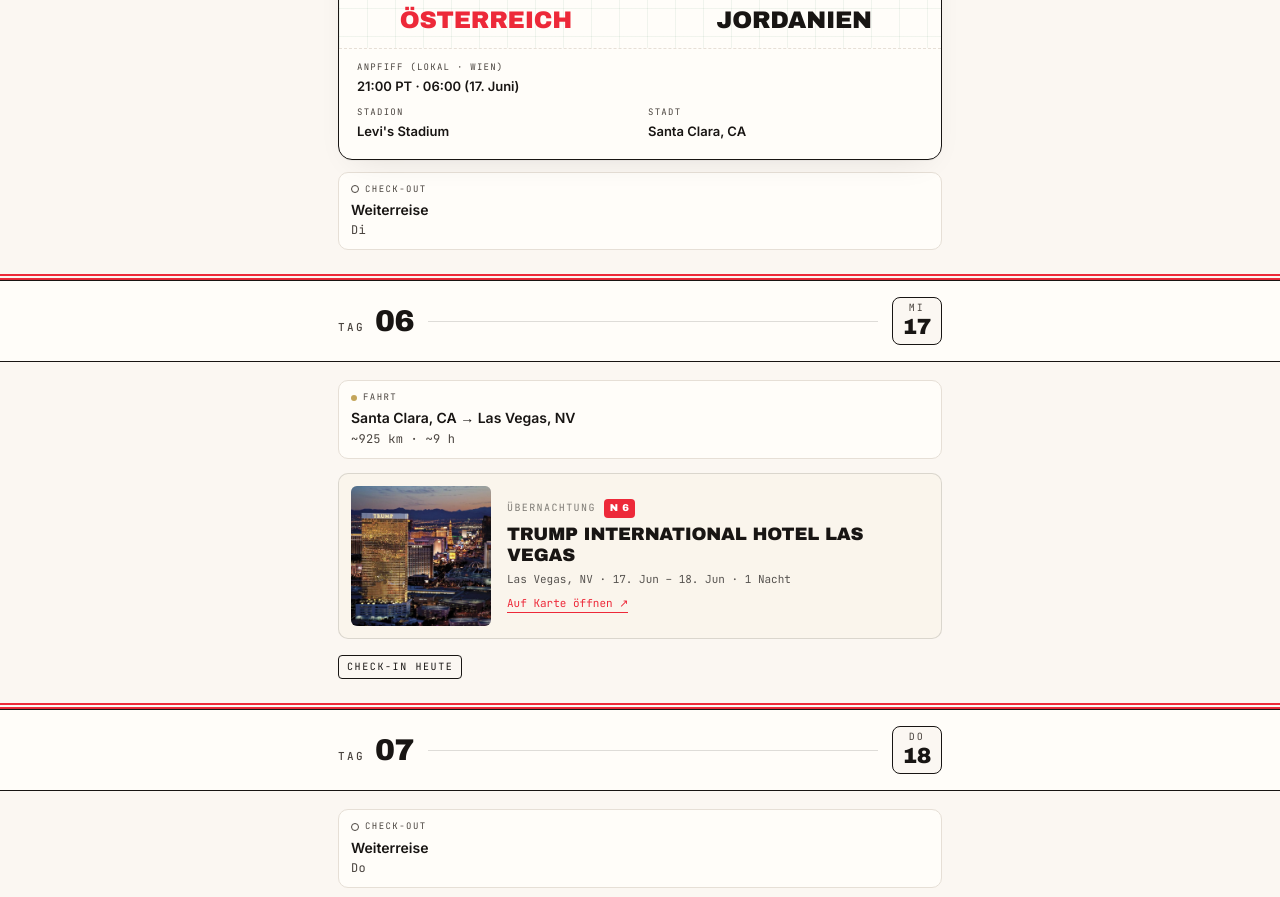
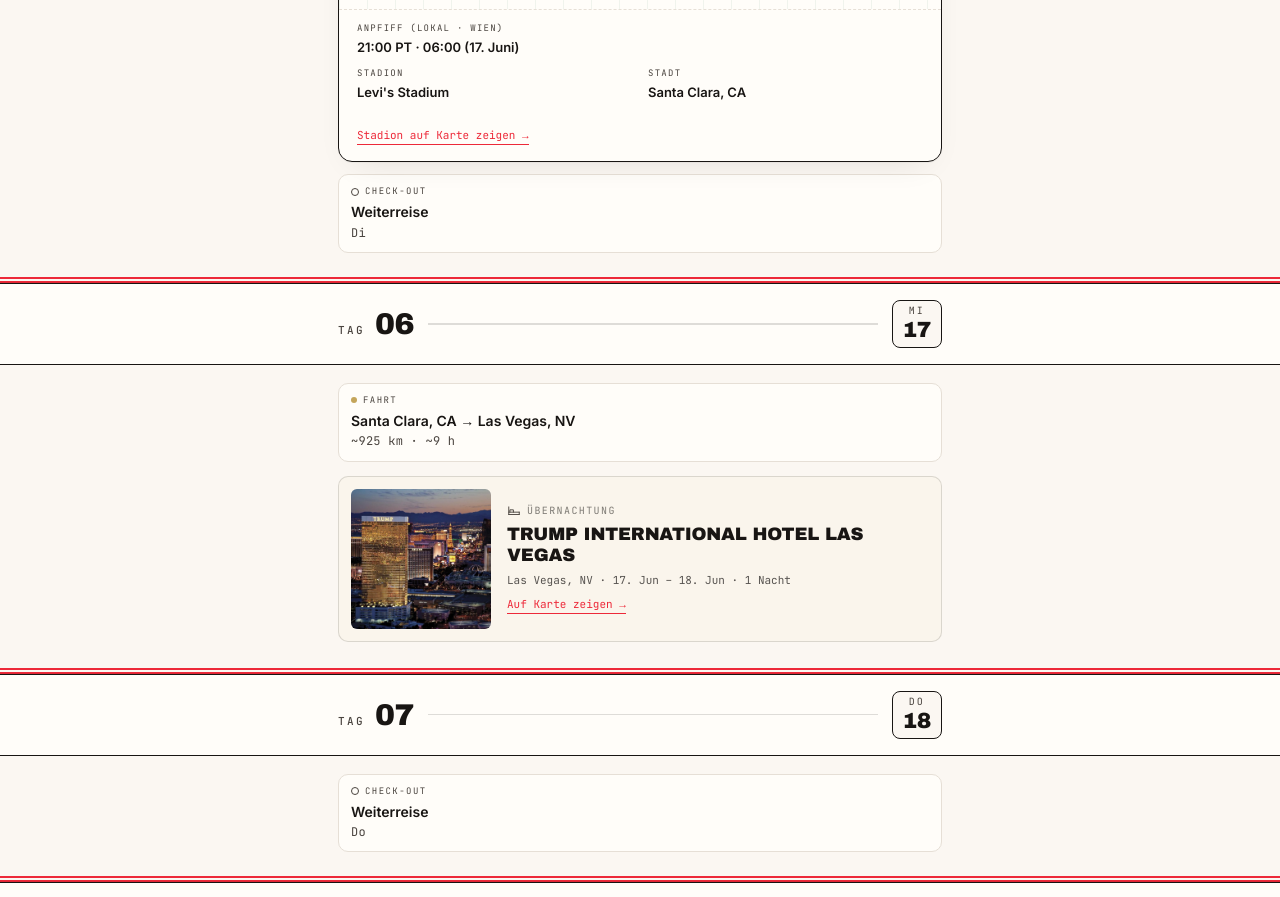
Before and after one commit to klu2/roadtrip-usa-2026, a Next.js app: page / in a window 1280 px wide. Shown: the part 2840-3737 px from the top of the page. Built offline with nearby package versions, Linux system fonts and the light colour scheme.

Commit message:
layout enhancements

```diff
--- a/src/app/globals.css
+++ b/src/app/globals.css
@@ -345,9 +345,9 @@
 .game-card .matchup {
   display: grid;
   grid-template-columns: 1fr auto 1fr;
-  gap: 14px;
+  gap: 8px;
   align-items: center;
-  padding: 22px 18px 16px;
+  padding: 22px 8px 16px;
   position: relative;
   background-image:
     linear-gradient(to right, rgba(46, 125, 84, 0.07) 1px, transparent 1px),
@@ -359,11 +359,10 @@
   text-align: center;
   font-family: var(--font-display);
   font-size: clamp(18px, 5vw, 24px);
-  letter-spacing: -0.01em;
+  letter-spacing: -0.02em;
   text-transform: uppercase;
   line-height: 1;
-  word-break: break-word;
-  hyphens: auto;
+  white-space: nowrap;
 }
 .game-card .team.us { color: var(--rot); }
 .game-card .team .crest {
@@ -413,6 +412,10 @@
   font-weight: 600;
   margin-top: 3px;
   font-size: 13px;
+}
+.game-card .game-card-footer {
+  padding: 0 18px 16px;
+  position: relative;
 }
 
 /* ---------- Itinerary (full-bleed day blocks) ---------- */
@@ -531,22 +534,6 @@
   margin: 0;
 }
 
-.day-tag-row {
-  margin-top: 2px;
-}
-.day-tag-chip {
-  display: inline-block;
-  background: var(--weiss);
-  border: 1px solid var(--ink);
-  color: var(--ink);
-  font-family: var(--font-mono);
-  font-size: 10px;
-  letter-spacing: 0.16em;
-  text-transform: uppercase;
-  padding: 4px 8px;
-  border-radius: 4px;
-}
-
 @media (max-width: 380px) {
   .day-header-inner {
     padding: 14px 14px;
@@ -635,9 +622,9 @@
   min-width: 0;
 }
 .stay-label {
-  display: flex;
+  display: inline-flex;
   align-items: center;
-  gap: 8px;
+  gap: 6px;
   font-family: var(--font-mono);
   font-size: 10px;
   letter-spacing: 0.14em;
@@ -645,16 +632,12 @@
   text-transform: uppercase;
   margin-bottom: 6px;
 }
-.stay-badge {
+.bed-icon {
+  width: 14px;
+  height: 14px;
   display: inline-block;
-  background: var(--rot);
-  color: white;
-  font-family: var(--font-display);
-  font-size: 10px;
-  letter-spacing: 0.04em;
-  padding: 2px 6px;
-  border-radius: 4px;
-  text-transform: uppercase;
+  color: var(--ink-2);
+  flex-shrink: 0;
 }
 .stay-name {
   font-family: var(--font-display);
--- a/src/components/GameCard.tsx
+++ b/src/components/GameCard.tsx
@@ -1,3 +1,4 @@
+import Link from "next/link";
 import type { Game } from "@/data/trip.types";
 
 interface Props {
@@ -47,6 +48,11 @@
           <div className="v">{game.city}</div>
         </div>
       </div>
+      <div className="game-card-footer">
+        <Link className="stay-link" href={`/karte?focus=${game.id}`} prefetch>
+          Stadion auf Karte zeigen →
+        </Link>
+      </div>
     </article>
   );
 }
--- a/src/components/Itinerary.tsx
+++ b/src/components/Itinerary.tsx
@@ -1,18 +1,37 @@
+import Link from "next/link";
 import { TRIP } from "@/data/trip";
 import {
   enumerateDays,
   fmtDate,
   nightsCount,
-  stayBadge,
   tripDay,
 } from "@/lib/format";
 import type { Hotel } from "@/data/trip.types";
 import GameCard from "./GameCard";
 
-const StayBlock = ({ hotel, startIso }: { hotel: Hotel; startIso: string }) => {
+const BedIcon = () => (
+  <svg
+    className="bed-icon"
+    viewBox="0 0 24 24"
+    fill="none"
+    stroke="currentColor"
+    strokeWidth="1.6"
+    strokeLinecap="round"
+    strokeLinejoin="round"
+    aria-hidden="true"
+    xmlns="http://www.w3.org/2000/svg"
+  >
+    <path d="M3 5 L3 18" />
+    <path d="M3 14 L21 14" />
+    <path d="M3 18 L21 18" />
+    <path d="M21 14 L21 18" />
+    <path d="M5 14 L5 10 L11 10 L11 14" />
+  </svg>
+);
+
+const StayBlock = ({ hotel }: { hotel: Hotel }) => {
   const ci = fmtDate(hotel.checkIn);
   const co = fmtDate(hotel.checkOut);
-  const badge = stayBadge(hotel.checkIn, hotel.checkOut, startIso);
   const nights = nightsCount(hotel.checkIn, hotel.checkOut);
   const nightLabel = nights === 1 ? "1 Nacht" : `${nights} Nächte`;
   return (
@@ -27,26 +46,17 @@
       </div>
       <div className="stay-body">
         <div className="stay-label">
+          <BedIcon />
           <span>Übernachtung</span>
-          <span className="stay-badge" title={`Nacht ${badge} der Reise`}>
-            N {badge}
-          </span>
         </div>
         <div className="stay-name">{hotel.name}</div>
         <div className="stay-meta">
           {hotel.city} · {ci.day}. {ci.monthShort} – {co.day}. {co.monthShort} ·{" "}
           {nightLabel}
         </div>
-        {hotel.mapUrl ? (
-          <a
-            className="stay-link"
-            href={hotel.mapUrl}
-            target="_blank"
-            rel="noopener"
-          >
-            Auf Karte öffnen ↗
-          </a>
-        ) : null}
+        <Link className="stay-link" href={`/karte?focus=${hotel.id}`} prefetch>
+          Auf Karte zeigen →
+        </Link>
       </div>
     </div>
   );
@@ -72,7 +82,6 @@
         const activeHotel = TRIP.hotels.find(
           (h) => h.checkIn <= iso && iso < h.checkOut
         );
-        const isCheckIn = TRIP.hotels.some((h) => h.checkIn === iso);
         const isCheckOut = TRIP.hotels.some((h) => h.checkOut === iso);
 
         const hasAnyEvent =
@@ -130,9 +139,7 @@
                 <GameCard game={gameEntry.game} index={gameEntry.index} />
               ) : null}
 
-              {activeHotel ? (
-                <StayBlock hotel={activeHotel} startIso={TRIP.meta.start} />
-              ) : null}
+              {activeHotel ? <StayBlock hotel={activeHotel} /> : null}
 
               {isCheckOut && !activeHotel ? (
                 <div className="event event-hotel">
@@ -149,12 +156,6 @@
                   <div className="sub">{fmt.weekday}</div>
                 </div>
               ) : null}
-
-              {isCheckIn && activeHotel ? (
-                <div className="day-tag-row">
-                  <span className="day-tag-chip">Check-in heute</span>
-                </div>
-              ) : null}
             </div>
 
             {!isLast ? (
--- a/src/components/Map.tsx
+++ b/src/components/Map.tsx
@@ -12,9 +12,11 @@
   interactive?: boolean;
   /** Class for the host div. Defaults to `map-host`. */
   className?: string;
+  /** Hotel or game id to zoom in on and pop open. */
+  focusId?: string;
 }
 
-export default function TripMap({ interactive = false, className }: Props) {
+export default function TripMap({ interactive = false, className, focusId }: Props) {
   const hostRef = useRef<HTMLDivElement>(null);
   const mapRef = useRef<LeafletMap | null>(null);
 
@@ -32,6 +34,7 @@
         attributionControl: true,
       });
       mapRef.current = map;
+      const markers: Record<string, ReturnType<typeof L.marker>> = {};
 
       L.tileLayer(
         "https://{s}.basemaps.cartocdn.com/light_all/{z}/{x}/{y}{r}.png",
@@ -77,13 +80,14 @@
         });
         const ci = fmtDate(h.checkIn);
         const co = fmtDate(h.checkOut);
-        L.marker(h.coords, { icon })
+        const marker = L.marker(h.coords, { icon })
           .addTo(map)
           .bindPopup(
             `<div class="pop-title">Nacht ${badge} · ${h.city.split(",")[0]}</div>` +
               `<div class="pop-sub">${ci.day} ${ci.month} – ${co.day} ${co.month}</div>` +
               `<div style="margin-top:6px;">${h.name}</div>`
           );
+        markers[h.id] = marker;
       });
 
       // Game markers
@@ -95,19 +99,26 @@
           iconAnchor: [15, 15],
         });
         const d = fmtDate(g.date);
-        L.marker(g.coords, { icon })
+        const marker = L.marker(g.coords, { icon })
           .addTo(map)
           .bindPopup(
             `<div class="pop-title">${g.home} vs ${g.away}</div>` +
               `<div class="pop-sub">${d.weekday}, ${d.day} ${d.month} · ${g.kickoff}</div>` +
               `<div style="margin-top:6px;">${g.stadium}<br>${g.city}</div>`
           );
+        markers[g.id] = marker;
       });
 
       if (routeLatLngs.length) {
         map.fitBounds(L.latLngBounds(routeLatLngs), { padding: [30, 30] });
       } else {
         map.setView([39, -98], 4);
+      }
+
+      // Focus a specific marker if requested via ?focus=<id> —
+      // keep the trip-wide fitBounds zoom and just open the popup.
+      if (focusId && markers[focusId]) {
+        markers[focusId].openPopup();
       }
     })();
 
@@ -118,7 +129,7 @@
         mapRef.current = null;
       }
     };
-  }, [interactive]);
+  }, [interactive, focusId]);
 
   return <div ref={hostRef} className={className || "map-host"} />;
 }
--- a/src/components/MapClient.tsx
+++ b/src/components/MapClient.tsx
@@ -10,6 +10,7 @@
 interface Props {
   interactive?: boolean;
   className?: string;
+  focusId?: string;
 }
 
 export default function MapClient(props: Props) {
--- a/src/data/trip.ts
+++ b/src/data/trip.ts
@@ -76,7 +76,6 @@
       coords: [37.7630853, -122.5121131],
       checkIn: "2026-06-12",
       checkOut: "2026-06-16",
-      mapUrl: "https://maps.app.goo.gl/JwgwAmKovaQbA8PaA",
       photo: "/hotels/hotel-sf.png",
       notes: "Ankunft + Vor-Spiel-Tage, Check-out am Spieltag",
     },
@@ -87,7 +86,6 @@
       coords: [36.1312, -115.1714],
       checkIn: "2026-06-17",
       checkOut: "2026-06-18",
-      mapUrl: "https://maps.google.com/?q=Trump+International+Hotel+Las+Vegas",
       photo: "/hotels/hotel-vegas.jpg",
       notes: "Eine Nacht",
     },
--- a/src/data/trip.types.ts
+++ b/src/data/trip.types.ts
@@ -37,7 +37,6 @@
   coords: Coords;
   checkIn: string;
   checkOut: string;
-  mapUrl?: string;
   photo?: string;
   notes?: string;
 }
```
Also changed, not shown: src/app/karte/page.tsx (+9 -2 lines).
